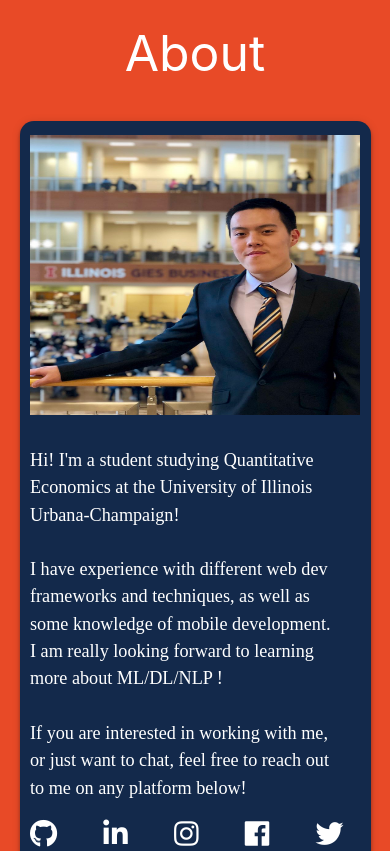
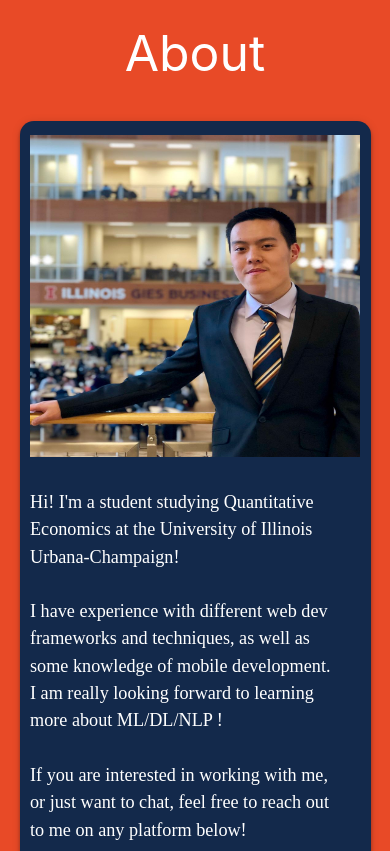
Before and after one commit to zhoutianyi1/personal-webpage, a plain HTML site: page index.html in a window 390 px wide. Shown: the part 846-1697 px from the top of the page. Drawn offline with nearby package versions, Linux system fonts and the light colour scheme.

Commit message:
about img

```diff
--- a/index.css
+++ b/index.css
@@ -301,7 +301,7 @@ hr {
 
 @media screen and (max-width: 500px) {
   .about-container img {
-    height: 20rem;
+    height: 23rem;
     width: 100%;
     padding: 0
   }
```
